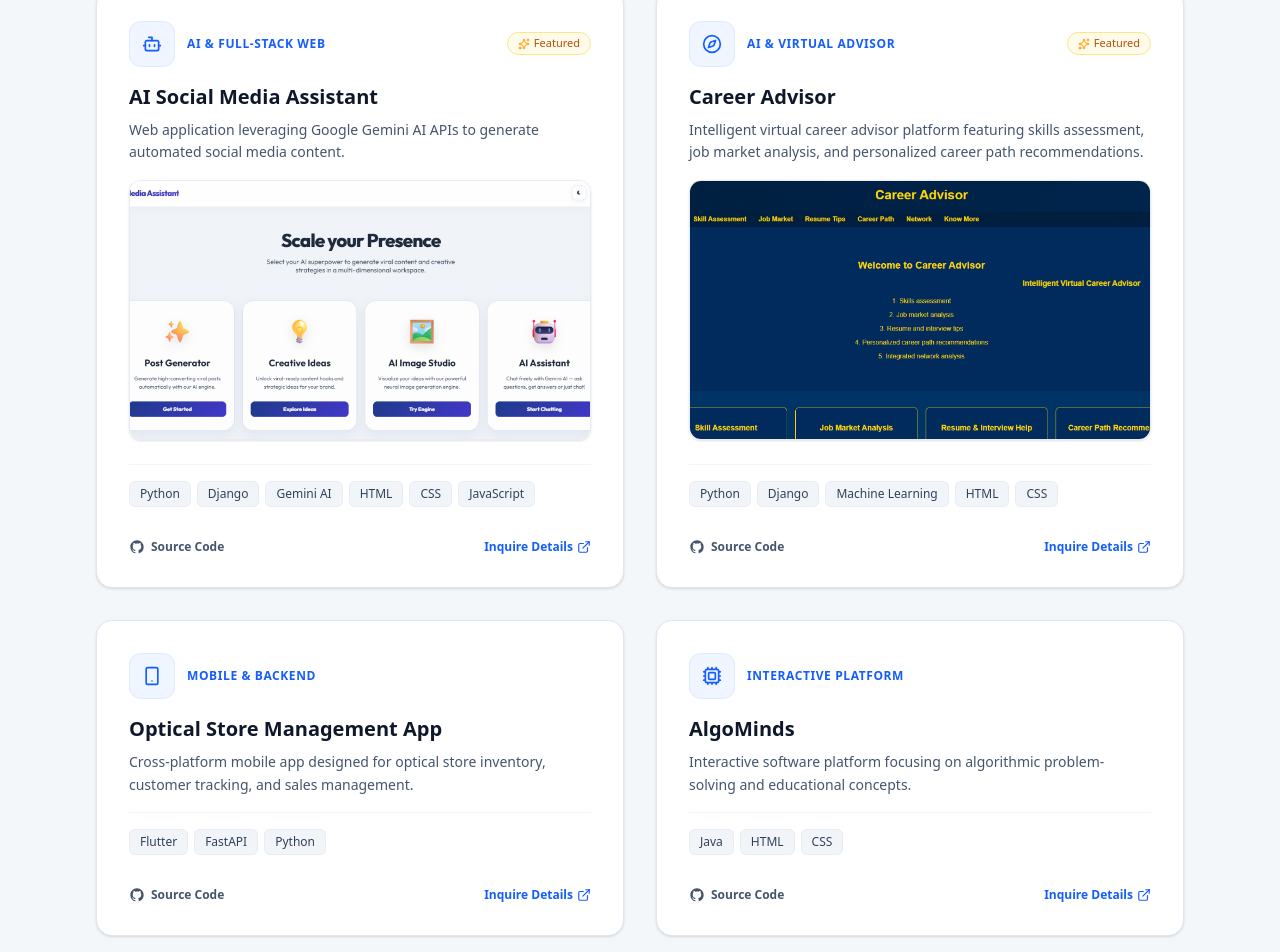
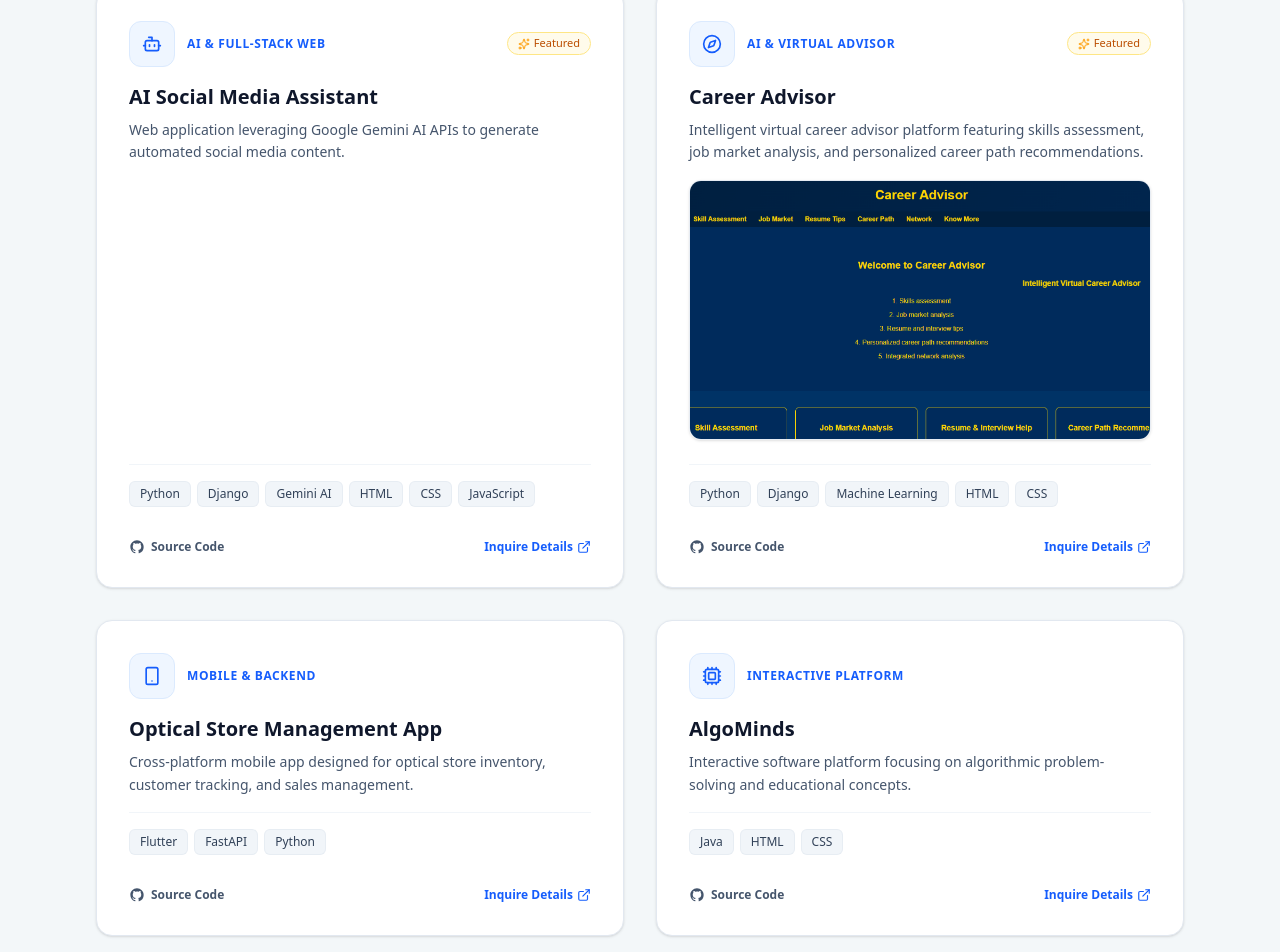
Before and after one commit to Moxit-shah01/Portfolio-moxit, a Next.js app: page / in a window 1280 px wide. Shown: the part 2436-3388 px from the top of the page. Built offline with nearby package versions, Linux system fonts and the light colour scheme.

Commit message:
remove_ai_social_assistant_image

```diff
--- a/components/Projects.tsx
+++ b/components/Projects.tsx
@@ -24,7 +24,6 @@ const projects: Project[] = [
     desc: "Web application leveraging Google Gemini AI APIs to generate automated social media content.",
     icon: Bot,
     featured: true,
-    image: "/images/ai-social-assistant.png",
   },
   {
     id: "career-advisor",
```
